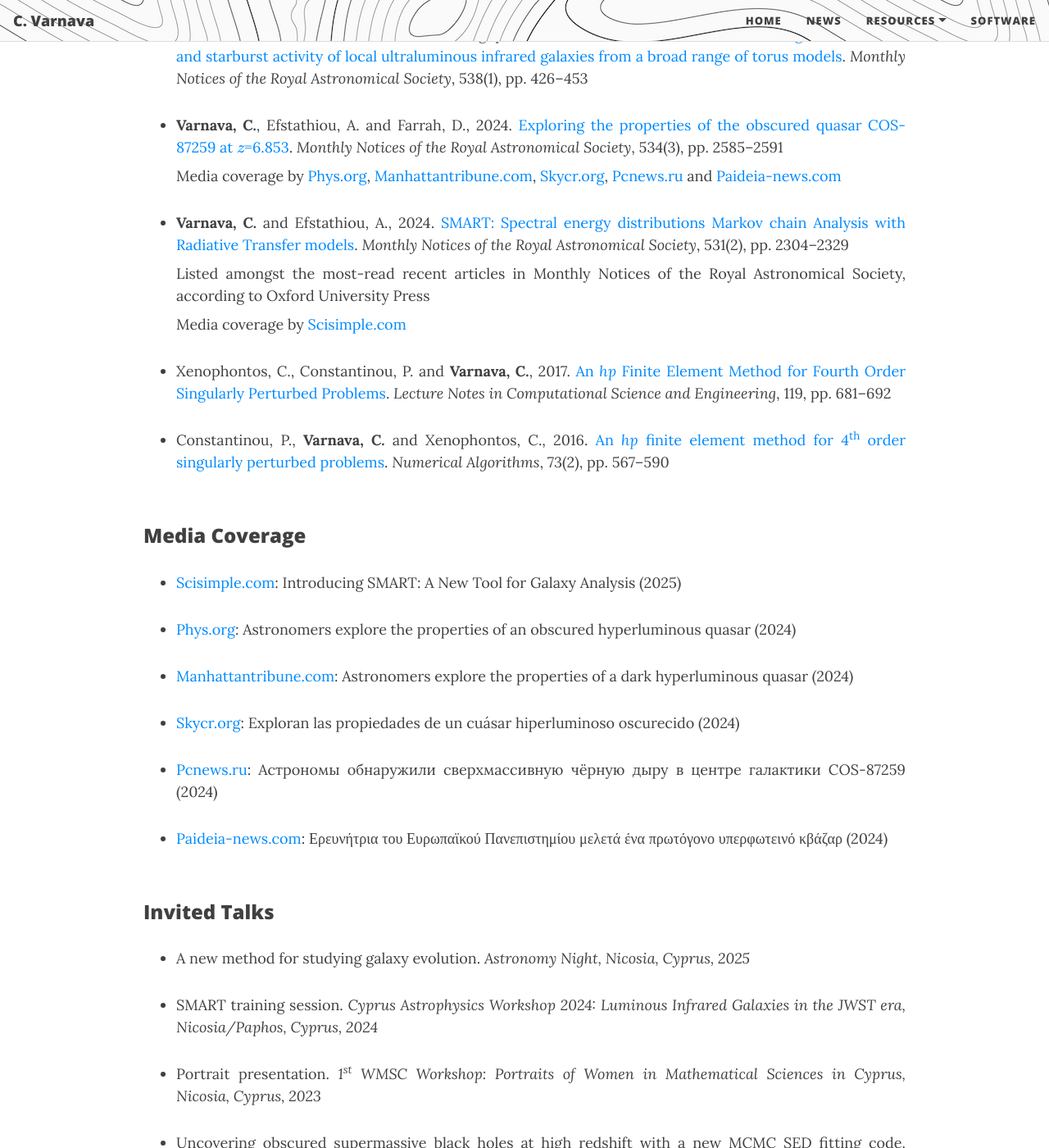
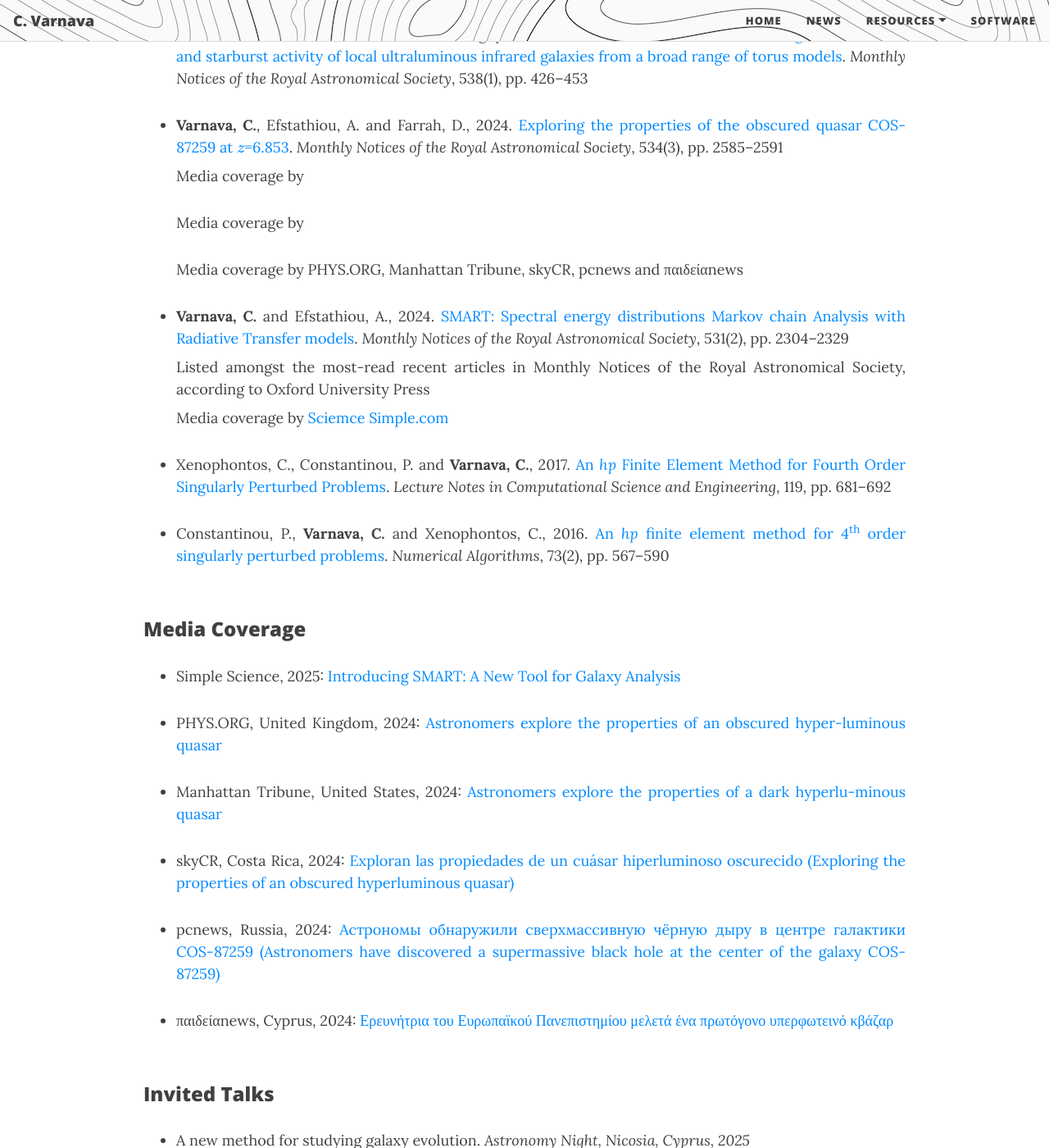
Before and after one commit to ch-var/ch-var.github.io, a Jekyll site: the page built from CV.html, in a window 1280 px wide and 1400 px high, scrolled down 2873 px. Shown: the whole window at 82% size. Built offline with Jekyll 4.4.1, drawn with Linux system fonts in a browser that asks for light colours; formulas are drawn with MathJax 3; some of the changed text lies outside the part shown.

Commit message:
Update CV.html

```diff
--- a/CV.html
+++ b/CV.html
@@ -46,7 +46,7 @@
 <ul>
 <li class="responsive-margin">“SMART: spectral energy distributions Markov chain analysis with radiative transfer models” listed amongst the most-read recent articles in Monthly Notices of the Royal Astronomical Society, according to Oxford University Press (2025)</li>
 <p></p>
-<li class="responsive-margin">“Exploring the properties of the obscured quasar COS-87259 at z=6.853” received international recognition through global media coverage, by <a href="https://phys.org/news/2024-10-astronomers-explore-properties-obscured-hyperluminous.html">Phys.org</a>, <a href="https://manhattantribune.com/astronomers-explore-the-properties-of-a-dark-hyperluminous-quasar/">Manhattantribune.com</a>, <a href="https://skycr.org/2024/10/21/exploran-las-propiedades-de-un-cuasar-hiperluminoso-oscurecido/">Skycr.org</a>, <a href="https://pcnews.ru/news/astronomy_obnaruzili_sverhmassivnuu_cernuu_dyru_v_centre_galaktiki_cos_87259-1530160.html#gsc.tab=0">Pcnews.ru</a> and <a href="https://paideia-news.com/panepistimio-frederick/2024/11/11/ereynitria-toy-eyropaikoy-panepistimioy-meleta-ena-protogono-yperfoteino-kbazar">Paideia-news.com</a> (2024)</li>
+<li class="responsive-margin">“Exploring the properties of the obscured quasar COS-87259 at z=6.853” received international recognition through global media coverage, by PHYS.ORG, Manhattan Tribune, skyCR, pcnews and παιδείαnews (2024)</li>
 <p></p>
 <li class="responsive-margin">Full academic scholarship for the Ph.D. Program in Computing/Computer Science, awarded by the Department of Computer Science and Engineering jointly with the Aristarchus Research Center, European University Cyprus (2020)</li>
 <p></p>
@@ -85,11 +85,11 @@
 <li class="responsive-margin"><b>Varnava, C.</b>, Efstathiou, A., Farrah, D. and Rigopoulou, D., 2025. <a href="https://doi.org/10.1093/mnras/staf319">Constraints on the active galactic nucleus and starburst activity of local ultraluminous infrared galaxies from a broad range of torus models</a>. <i>Monthly Notices of the Royal Astronomical Society</i>, 538(1), pp. 426–453</li>
 <p></p>
 <li class="responsive-margin" style="margin-bottom: 8px;"><b>Varnava, C.</b>, Efstathiou, A. and Farrah, D., 2024. <a href="https://doi.org/10.1093/mnras/stae2221">Exploring the properties of the obscured quasar COS-87259 at \(z\)=6.853</a>. <i>Monthly Notices of the Royal Astronomical Society</i>, 534(3), pp. 2585–2591</li>
-<p align='justify' class="responsive-margin" style="margin-top: 0px;">Media coverage by <a href="https://phys.org/news/2024-10-astronomers-explore-properties-obscured-hyperluminous.html">Phys.org</a>, <a href="https://manhattantribune.com/astronomers-explore-the-properties-of-a-dark-hyperluminous-quasar/">Manhattantribune.com</a>, <a href="https://skycr.org/2024/10/21/exploran-las-propiedades-de-un-cuasar-hiperluminoso-oscurecido/">Skycr.org</a>, <a href="https://pcnews.ru/news/astronomy_obnaruzili_sverhmassivnuu_cernuu_dyru_v_centre_galaktiki_cos_87259-1530160.html#gsc.tab=0">Pcnews.ru</a> and <a href="https://paideia-news.com/panepistimio-frederick/2024/11/11/ereynitria-toy-eyropaikoy-panepistimioy-meleta-ena-protogono-yperfoteino-kbazar">Paideia-news.com</a></p>
+<p align='justify' class="responsive-margin" style="margin-top: 0px;">Media coverage by <p align='justify' class="responsive-margin" style="margin-top: 0px;">Media coverage by <p align='justify' class="responsive-margin" style="margin-top: 0px;">Media coverage by PHYS.ORG, Manhattan Tribune, skyCR, pcnews and παιδείαnews</p>
 <p></p>
 <li class="responsive-margin" style="margin-bottom: 8px;"><b>Varnava, C.</b> and Efstathiou, A., 2024. <a href="https://doi.org/10.1093/mnras/stae1141">SMART: Spectral energy distributions Markov chain Analysis with Radiative Transfer models</a>. <i>Monthly Notices of the Royal Astronomical Society</i>, 531(2), pp. 2304–2329</li>
 <p align='justify' class="responsive-margin" style="margin-top: 0px; margin-bottom: 8px;">Listed amongst the most-read recent articles in Monthly Notices of the Royal Astronomical Society, according to Oxford University Press</a></p>
-<p align='justify' class="responsive-margin" style="margin-top: 0px;">Media coverage by <a href="https://scisimple.com/en/articles/2025-07-27-introducing-smart-a-new-tool-for-galaxy-analysis--akg507q">Scisimple.com</a></p>
+<p align='justify' class="responsive-margin" style="margin-top: 0px;">Media coverage by <a href="https://scisimple.com/en/articles/2025-07-27-introducing-smart-a-new-tool-for-galaxy-analysis--akg507q">Sciemce Simple.com</a></p>
 <p></p>
 <li class="responsive-margin">Xenophontos, C., Constantinou, P. and <b>Varnava, C.</b>, 2017. <a href="https://doi.org/10.1007/978-3-319-65870-4_49">An <i>hp</i> Finite Element Method for Fourth Order Singularly Perturbed Problems</a>. <i>Lecture Notes in Computational Science and Engineering</i>, 119, pp. 681–692</li>
 <p></p>
@@ -98,17 +98,17 @@
 <br>
 <p style="font-family: var(--header-font); font-weight: 800; line-height: 1.1; font-size: 1.5rem; margin-top: 1.25rem;">Media Coverage</p>
 <ul>
-<li class="responsive-margin"><a href="https://scisimple.com/en/articles/2025-07-27-introducing-smart-a-new-tool-for-galaxy-analysis--akg507q">Scisimple.com</a>: Introducing SMART: A New Tool for Galaxy Analysis (2025)</li>
+<li class="responsive-margin">Simple Science, 2025: <a href="https://scisimple.com/en/articles/2025-07-27-introducing-smart-a-new-tool-for-galaxy-analysis--akg507q">Introducing SMART: A New Tool for Galaxy Analysis</a></li>
 <p></p>
-<li class="responsive-margin"><a href="https://phys.org/news/2024-10-astronomers-explore-properties-obscured-hyperluminous.html">Phys.org</a>: Astronomers explore the properties of an obscured hyperluminous quasar (2024)</li>
+<li class="responsive-margin">PHYS.ORG, United Kingdom, 2024: <a href="https://phys.org/news/2024-10-astronomers-explore-properties-obscured-hyperluminous.html">Astronomers explore the properties of an obscured hyper-luminous quasar</a></li>
 <p></p>
-<li class="responsive-margin"><a href="https://manhattantribune.com/astronomers-explore-the-properties-of-a-dark-hyperluminous-quasar/">Manhattantribune.com</a>: Astronomers explore the properties of a dark hyperluminous quasar (2024)</li>
+<li class="responsive-margin">Manhattan Tribune, United States, 2024: <a href="https://manhattantribune.com/astronomers-explore-the-properties-of-a-dark-hyperluminous-quasar/">Astronomers explore the properties of a dark hyperlu-minous quasar</a></li>
 <p></p>
-<li class="responsive-margin"><a href="https://skycr.org/2024/10/21/exploran-las-propiedades-de-un-cuasar-hiperluminoso-oscurecido/">Skycr.org</a>: Exploran las propiedades de un cuásar hiperluminoso oscurecido (2024)</li>
+<li class="responsive-margin">skyCR, Costa Rica, 2024: <a href="https://skycr.org/2024/10/21/exploran-las-propiedades-de-un-cuasar-hiperluminoso-oscurecido/">Exploran las propiedades de un cuásar hiperluminoso oscurecido (Exploring the properties of an obscured hyperluminous quasar)</a></li>
 <p></p>
-<li class="responsive-margin"><a href="https://pcnews.ru/news/astronomy_obnaruzili_sverhmassivnuu_cernuu_dyru_v_centre_galaktiki_cos_87259-1530160.html#gsc.tab=0">Pcnews.ru</a>: Астрономы обнаружили сверхмассивную чёрную дыру в центре галактики COS-87259 (2024)</li>
+<li class="responsive-margin">pcnews, Russia, 2024: <a href="https://pcnews.ru/news/astronomy_obnaruzili_sverhmassivnuu_cernuu_dyru_v_centre_galaktiki_cos_87259-1530160.html#gsc.tab=0">Астрономы обнаружили сверхмассивную чёрную дыру в центре галактики COS-87259 (Astronomers have discovered a supermassive black hole at the center of the galaxy COS-87259)</a></li>
 <p></p>
-<li class="responsive-margin"><a href="https://paideia-news.com/panepistimio-frederick/2024/11/11/ereynitria-toy-eyropaikoy-panepistimioy-meleta-ena-protogono-yperfoteino-kbazar">Paideia-news.com</a>: Ερευνήτρια του Ευρωπαϊκού Πανεπιστημίου μελετά ένα πρωτόγονο υπερφωτεινό κβάζαρ (2024)</li>
+<li class="responsive-margin">παιδείαnews, Cyprus, 2024: <a href="https://paideia-news.com/panepistimio-frederick/2024/11/11/ereynitria-toy-eyropaikoy-panepistimioy-meleta-ena-protogono-yperfoteino-kbazar">Ερευνήτρια του Ευρωπαϊκού Πανεπιστημίου μελετά ένα πρωτόγονο υπερφωτεινό κβάζαρ</a></li>
 </ul>
 <br>
 <p style="font-family: var(--header-font); font-weight: 800; line-height: 1.1; font-size: 1.5rem; margin-top: 1.25rem;">Invited Talks</p>
```
